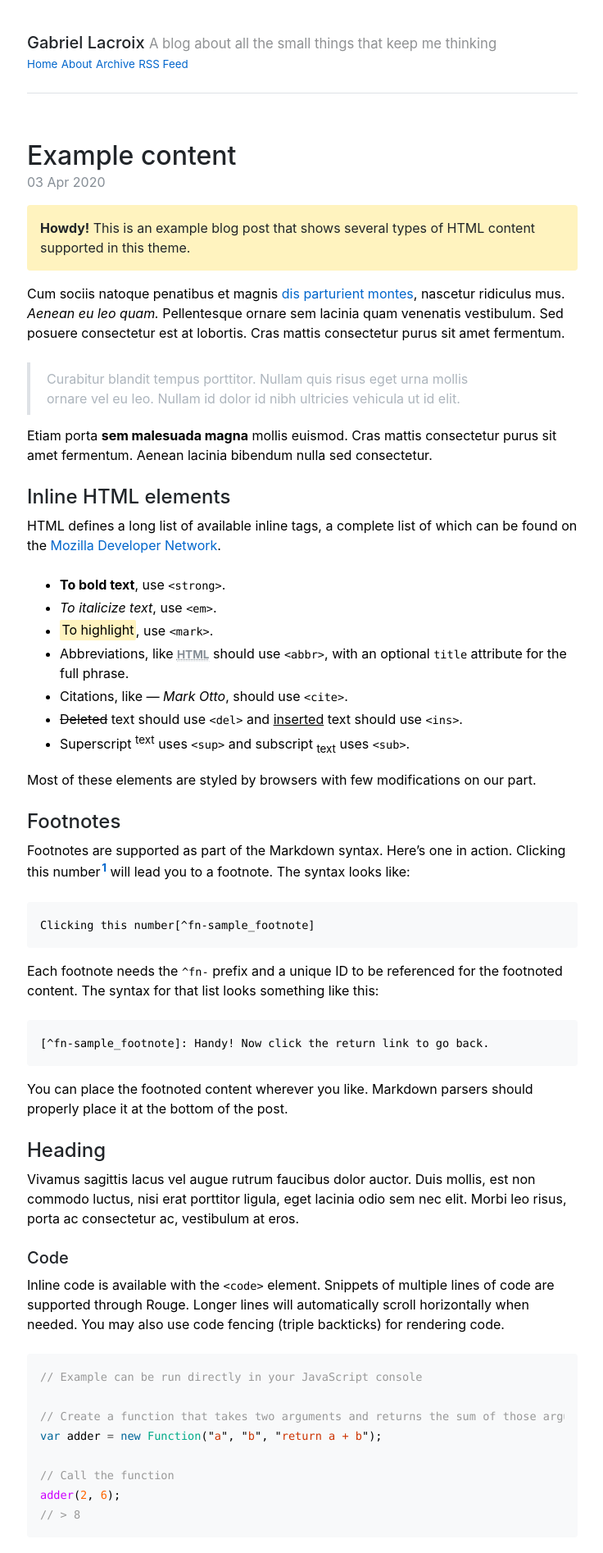
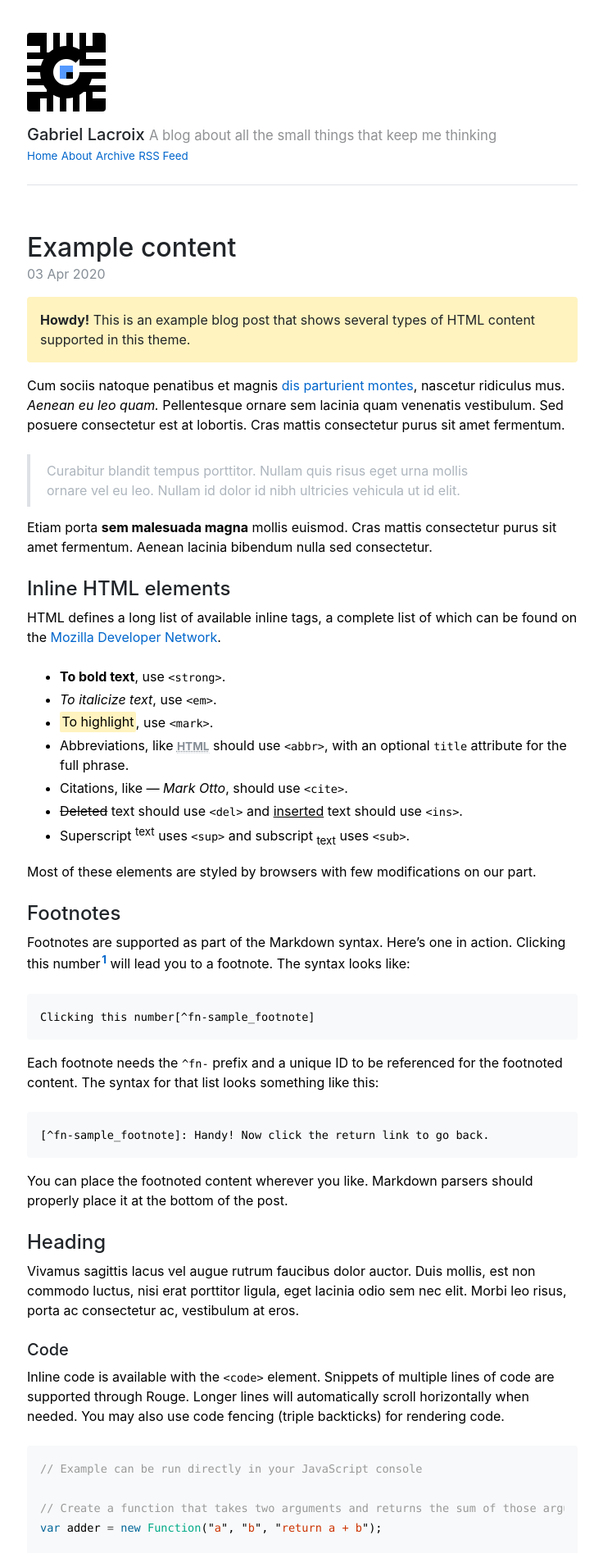
Before and after one commit to Gadiguibou/gadiguibou.github.io, a Jekyll site: the page built from index.html, in a window 1280 px wide. Shown: the top 1894 px of the page at 82% size, without its empty margins (271-1007 px from the left). Built offline with Jekyll 4.4.1, drawn with Linux system fonts in a browser that asks for light colours; the list of posts is cut into pages by our own code.

Commit message:
Add website logo in header

```diff
--- a/_includes/header.html
+++ b/_includes/header.html
@@ -1,5 +1,12 @@
 <header class="masthead">
   <h3 class="masthead-title">
+    <a href="{{ '/' | relative_url }}">
+      <img
+      src="{{ '/assets/header_img.png' | relative_url }}"
+      alt="Website Logo"
+      height="96"
+      width="96" />
+    </a>
     <a href="{{ site.baseurl }}/" title="Home">{{ site.title }}</a>
     <small>{{ site.tagline }}</small>
   </h3>
```
Also changed, not shown: assets/header_img.png (added), assets/header_img.svg (added).
